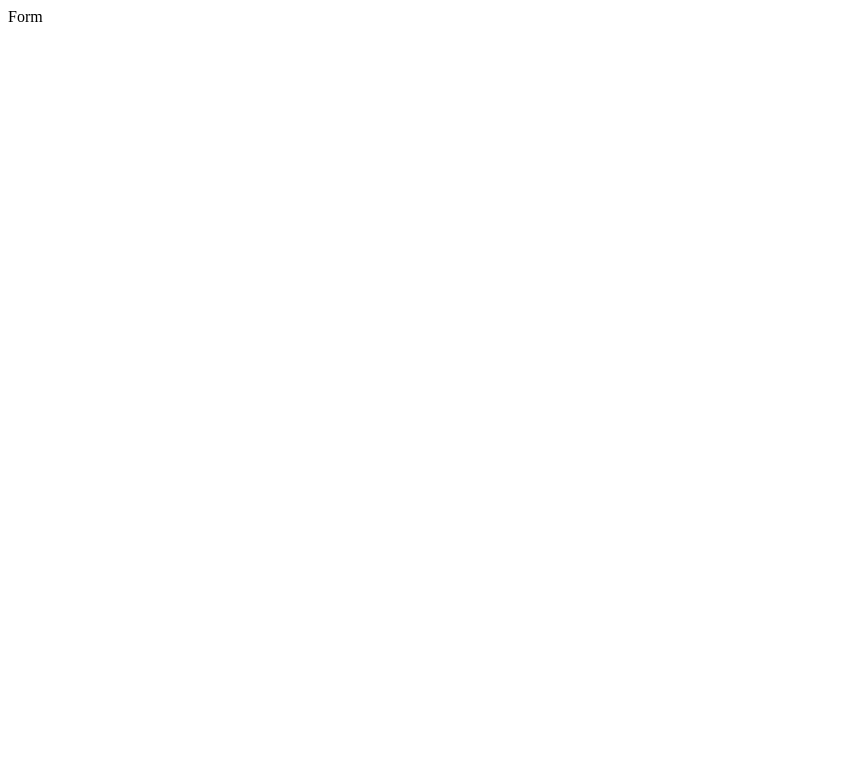
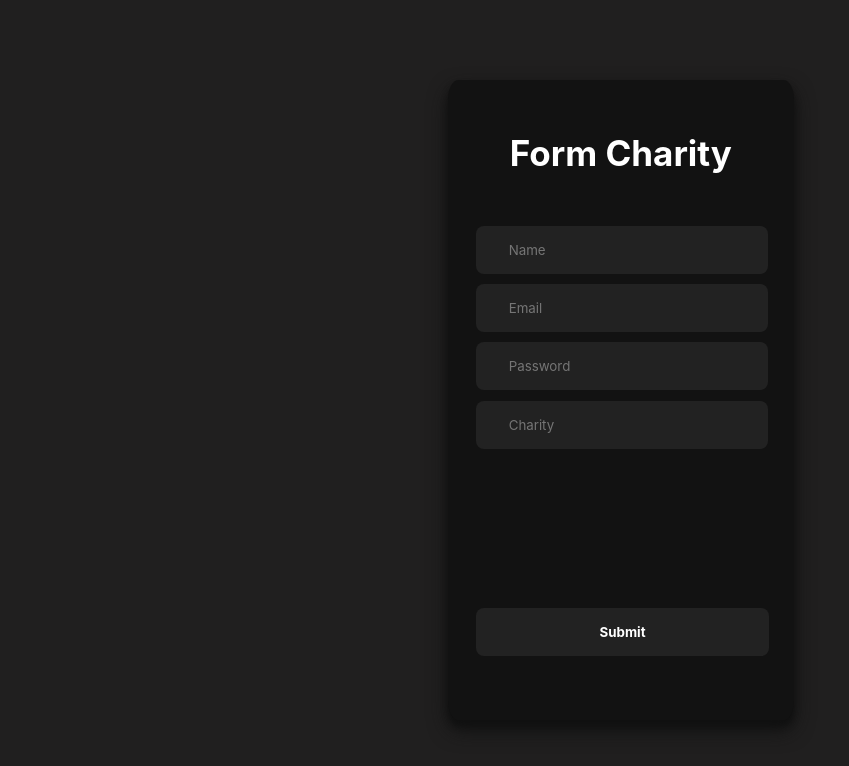
Before and after one commit to Abolfazl181920/Form-Validating, a React (Create React App) app: page / in a window 1280 px wide. Shown: the top 766 px of the page, without its empty margins (0-849 px from the left). Built offline with nearby package versions, Linux system fonts and the light colour scheme.

Commit message:
form jsx and css

```diff
--- a/src/App.css
+++ b/src/App.css
@@ -0,0 +1,95 @@
+* {
+    margin: 0;
+    padding: 0;
+    font-family: -apple-system, BlinkMacSystemFont, 'Segoe UI', Roboto, Oxygen, Ubuntu, Cantarell, 'Open Sans', 'Helvetica Neue', sans-serif
+}
+
+body {
+    background-color: var(--bodyback);
+}
+
+:root {
+    --buttonhover: rgb(27, 27, 27);
+    --text: rgb(255, 255, 255);
+    --bodyback: rgb(32, 31, 31);
+    --formback: #121212;
+    --inputback: #222222;
+}
+
+.form {
+    height: 80vh;
+    width: 27%;
+    background-color: var(--formback);
+    border-radius: 3%;
+    justify-content: center;
+    position: absolute;
+    left: 35%;
+    top: 10%;
+    box-shadow: 0 10px 20px #111111, 0 6px 6px #111111;
+}
+
+.form input {
+    display: flex;
+    appearance: none;
+    height: 4vh;
+    width: 80%;
+    margin-left: 8%;
+    background-color: var(--inputback);
+    padding: .5rem;
+    border-style: none;
+    border-radius: .5rem;
+}
+
+input[type="text"]::placeholder {
+    padding-left: 25px;
+}
+
+input[type="email"]::placeholder {
+    padding-left: 25px;
+}
+
+input[type="number"]::placeholder {
+    padding-left: 25px;
+}
+
+.form :nth-child(1) {
+    margin-top: 15%;
+}
+
+.form :nth-child(2) {
+    margin-top: 3%;
+}
+
+.form :nth-child(3) {
+    margin-top: 3%;
+}
+
+.form :nth-child(4) {
+    margin-top: 3%;
+}
+
+.form h2 {
+    color: var(--text);
+    text-align: center;
+    font-size: 35px;
+}
+
+.form button {
+    height: 6vh;
+    width: 85%;
+    padding: .7rem;
+    border-radius: .5rem;
+    appearance: none;
+    position: absolute;
+    bottom: 10%;
+    left: 8%;
+    background-color: var(--inputback);
+    color: var(--text);
+    border-style: none;
+    cursor: pointer;
+    font-weight: 700;
+}
+
+.form button:hover {
+    background-color: var(--buttonhover);
+}
--- a/src/Components/Form.js
+++ b/src/Components/Form.js
@@ -2,9 +2,16 @@ import React from 'react';
 
 const Form = () => {
     return (
-        <div>
-            Form
-        </div>
+            <form className="form">
+                <h2>Form Charity</h2>
+                <div>
+                    <input type="text" placeholder="Name" />
+                    <input type="email" placeholder="Email" />
+                    <input type="text" placeholder="Password" />
+                    <input type="number" placeholder="Charity" />
+                </div>
+                <button>Submit</button>
+            </form>
     );
 }
 
```
